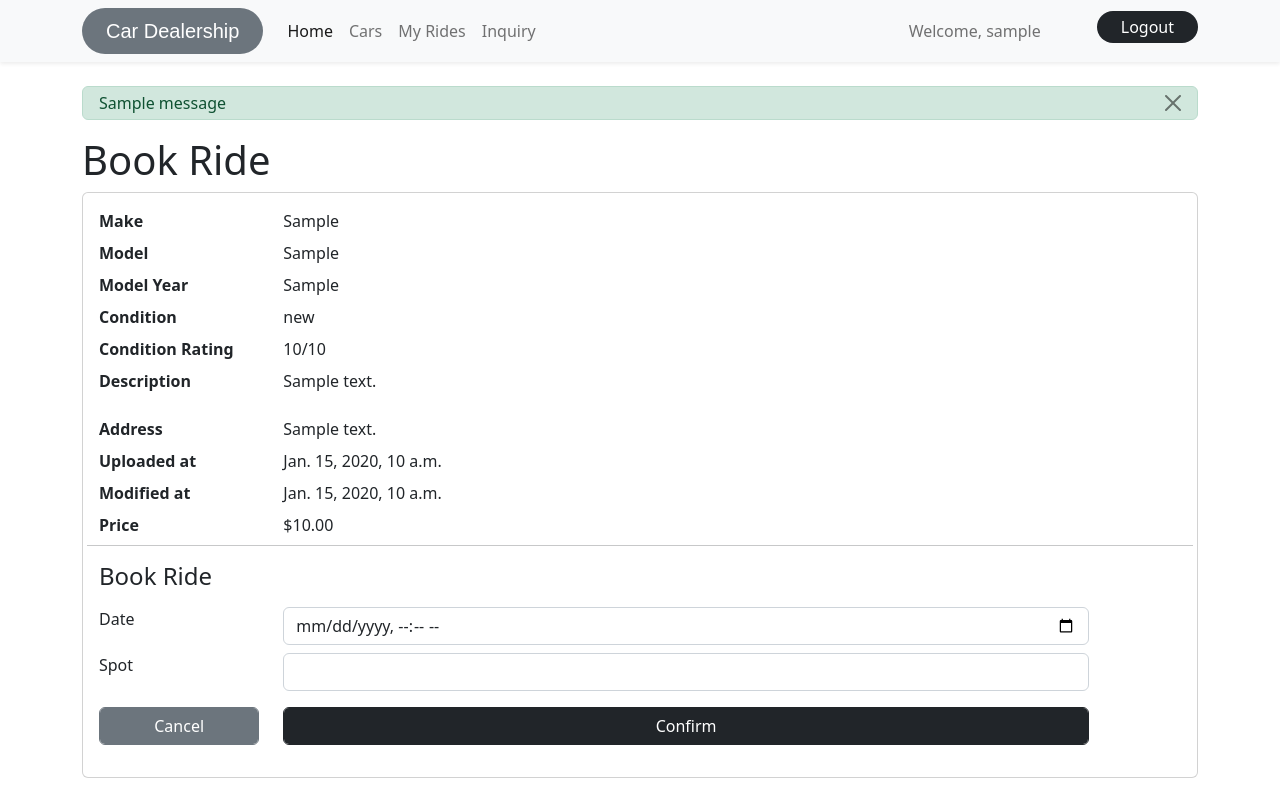
After one commit to samiu11ah/car_dealership, a Django app: page /book_ride/1 in a window 1280 px wide. The commit adds this page. Run offline with Django 4.2, Linux system fonts and the light colour scheme; a user stored in the database is signed in; tables that the repository leaves empty hold one stand-in row (values such as "Sample post"); one stand-in notice (Sample message) is shown; some web fonts are replaced.

Commit message:
abitity to book ride and next url implementation of done

```diff
--- /dev/null
+++ b/base/templates/base/book_ride.html
@@ -0,0 +1,77 @@
+{% include 'base/layout.html' %}
+
+{% block body %}
+<div class="container">
+    <h1>Book Ride</h1>
+
+    <div class="card">
+        <div class="card-body pl-5">
+
+            <dl class="row">
+              <dt class="col-sm-6 col-md-2">Make</dt>
+              <dd class="col-sm-6 col-md-9">{{ car.make }}</dd>
+
+              <dt class="col-sm-6 col-md-2">Model</dt>
+              <dd class="col-sm-6 col-md-9">{{ car.model }}</dd>
+
+              <dt class="col-sm-6 col-md-2">Model Year</dt>
+              <dd class="col-sm-6 col-md-9">{{ car.model_year }}</dd>
+
+              <dt class="col-sm-6 col-md-2">Condition</dt>
+              <dd class="col-sm-6 col-md-9">{{ car.condition }}</dd>
+
+              <dt class="col-sm-6 col-md-2">Condition Rating</dt>
+              <dd class="col-sm-6 col-md-9">{{ car.condition_rating }}/10</dd>
+
+              <dt class="col-sm-6 col-md-2">Description</dt>
+              <dd class="col-sm-6 col-md-9">{{ car.description | linebreaks }}</dd>
+
+
+              <dt class="col-sm-6 col-md-2">Address</dt>
+              <dd class="col-sm-6 col-md-9">{{ car.address }}</dd>
+
+              <dt class="col-sm-6 col-md-2">Uploaded at</dt>
+              <dd class="col-sm-6 col-md-9">{{ car.uploaded_at }}</dd>
+              <dt class="col-sm-6 col-md-2">Modified at</dt>
+              <dd class="col-sm-6 col-md-9">{{ car.modified_at }}</dd>
+              <dt class="col-sm-6 col-md-2">Price</dt>
+              <dd class="col-sm-6 col-md-9">${{ car.price }}</dd>
+
+
+              <hr>
+              <h4>Book Ride</h4>
+
+              <form action="" method="post">
+                {% csrf_token %}
+                <div class="row">
+                    <div class="col-sm-12 col-md-2 mt-2">Date</div>
+                    <div class="col-sm-12 col-md-9 mt-2"><input required type="datetime-local" name="ride_datetime" class="form-control"></div>
+                    {% comment %} <div class="col-sm-12 col-md-2 mt-2">Time</div>
+                    <div class="col-sm-12 col-md-9 mt-2"><input required type="time" name="ride_time" class="form-control"></div> {% endcomment %}
+                    <div class="col-sm-12 col-md-2 mt-2">Spot</div>
+                    <div class="col-sm-12 col-md-9 mt-2"><input required type="text" name="ride_spot" class="form-control"></div>
+
+
+
+
+                <div class="col-sm-12 col-md-2 mt-3">
+                    <a href="{% url 'cars' %}" class="btn btn-secondary form-control col-sm-2">Cancel</a>
+                </div>
+
+                <div class="col-sm-12 col-md-9 mt-3">
+                    <button type="submit" class="btn btn-dark form-control col-sm-9">Confirm</button>
+                </div>
+
+                </div>
+
+
+              </form>
+
+
+
+            </dl>
+
+        </div>
+    </div>
+</div>
+{% endblock body %}
--- a/base/templates/base/layout.html
+++ b/base/templates/base/layout.html
@@ -11,6 +11,8 @@
     <style>
       @import url('https://fonts.googleapis.com/css2?family=Kaushan+Script&family=Nunito:ital,wght@1,700&family=Sono:wght@600&display=swap');
     </style>
+    <link rel="stylesheet" href="https://cdnjs.cloudflare.com/ajax/libs/animate.css/4.1.1/animate.min.css"/>
+
 
   </head>
   <body>
@@ -31,7 +33,7 @@
               </li>
               {% if request.user.is_authenticated %}
               <li class="nav-item">
-                <a class="nav-link" href="#">My Rides</a>
+                <a class="nav-link" href="{% url 'my_rides' %}">My Rides</a>
               </li>
               {% endif %}
               <li class="nav-item">
@@ -45,7 +47,7 @@
                 <a class="nav-link mx-5" href="#">Welcome, {{request.user.username}}</a>
               </li>
               <li class="nav-item">
-                <a class="nav-link px-4 py-2 rounded-pill text-bg-dark" href="{% url 'user_logout' %}">Logout</a>
+                <a class="nav-link px-4 py-1 rounded-pill text-bg-dark" href="{% url 'user_logout' %}">Logout</a>
               </li>
               {% else %}
               <li class="nav-item">
@@ -65,9 +67,9 @@
         <br>
         <div class="container">
           {% for message in messages %}
-          <div class="alert {{ message.tags }} alert-dismissible fade show" role="alert">
+          <div class="alert {{ message.tags }} alert-dismissible animate__animated animate__headShake py-1" role="alert">
             {{ message }}
-            <button type="button" class="btn-close" data-bs-dismiss="alert" aria-label="Close"></button>
+            <button type="button" class="btn-close py-2" data-bs-dismiss="alert" aria-label="Close"></button>
           </div>
         {% endfor %}
         </div>
--- a/base/urls.py
+++ b/base/urls.py
@@ -4,7 +4,9 @@ from . import views
 urlpatterns = [
     path('', views.index, name="index"),
     path('cars/', views.cars, name='cars'),
-    path('car_details/<str:id>', views.car_details, name='car_details'),
+    path('my_rides/', views.my_rides, name='my_rides'),
+    path('book_ride/<str:car_id>', views.book_ride, name='book_ride'),
+
     path('register/', views.register, name='register'),
     path('user_login/', views.user_login, name='user_login'),
     path('user_logout/', views.user_logout, name='user_logout'),
--- a/base/views.py
+++ b/base/views.py
@@ -7,17 +7,40 @@ from django.conf import settings
 from .models import Car, Inquiry, RideRecord
 import requests
 import json
+from datetime import datetime
 # Create your views here.
 
 def index(request):
     return render(request, 'base/index.html')
 
+def my_rides(request):
+    context = {}
+    context['my_rides'] = RideRecord.objects.filter(user=request.user)
+    return render(request, 'base/my_rides.html', context)
 
-def car_details(request, id):
-    return render(request, 'base/car_details.html')
+@login_required
+def book_ride(request, car_id):
+    context = {}
+    car = Car.objects.get(id=car_id)
+
+    if request.method == "POST":
+        ride_datetime = request.POST.get('ride_date')
+        # ride_time = request.POST.get('ride_time')
+        ride_spot = request.POST.get('ride_spot')
+        # 2022-11-30 12:12
+
+        ride_record = RideRecord(car=car, user=request.user, ride_datetime=ride_datetime, spot=ride_spot)
+        ride_record.save()
+        messages.success(request, 'Booked ride')
+        print(ride_datetime)
+        # return redirect('my_rides')
+
+    context['car'] = car
+    return render(request, 'base/book_ride.html', context)
 
 def cars(request):
     context = {}
+
     context['cars'] = Car.objects.all()
     # context['cars'] = RideRecord.objects.filter(user=request.user)
     return render(request, 'base/cars.html', context)
@@ -40,14 +63,22 @@ def register(request):
                 u = authenticate(username=username, password=password1)
                 if u is not None:
                     login(request, u)
-                    messages.success(request, f'User created and logged in as {user.username}')
-                    return redirect('index')
+                    if 'next' in request.GET:
+                        messages.success(request, f'User created and logged in as {u.username}, please proceed with booking car ride.')
+                        return redirect(request.GET.get('next'))
+                    else:
+                        messages.success(request, f'User created and logged in as {user.username}')
+                        return redirect('index')
+
             except:
                 messages.error(request, 'Something went wrong, try again')
                 return redirect('register')
         else:
             messages.error(request, 'Passwords not matching, retry')
             return redirect('register')
+
+    if 'next' in request.GET:
+        messages.success(request, f'After creating account, You will be redirected to booking car ride page.')
 
     return render(request, 'base/register.html')
 
@@ -56,16 +87,25 @@ def user_login(request):
         username = request.POST.get('username')
         password = request.POST.get('password')
         user = authenticate(username=username, password=password)
-        print(username)
-        print(password)
-        print(user)
         if user is not None:
             login(request, user)
-            messages.success(request, f'Logged in as {user.username}')
-            return redirect('index')
+            if 'next' in request.GET:
+                messages.success(request, f'Logged in as {user.username}, please proceed with booking car ride.')
+                return redirect(request.GET.get('next'))
+            else:
+                messages.success(request, f'Logged in as {user.username}')
+                return redirect('index')
         else:
             messages.error(request, 'Something went wrong')
+            if 'next' in request.GET:
+                next_url = request.GET.get('next')
+                return redirect(f'/user_login/?next={next_url}')
             return redirect('user_login')
+
+
+    if 'next' in request.GET:
+        messages.success(request, f'After login, You will be redirected to booking car ride page.')
+
     return render(request, 'base/user_login.html')
 
 def user_logout(request):
--- a/car_dealership/settings.py
+++ b/car_dealership/settings.py
@@ -131,6 +131,7 @@ MEDIA_URL = 'media/'
 MEDIA_ROOT = os.path.join(BASE_DIR, 'media')
 
 LOGIN_REDIRECT_URL = 'index'
+LOGIN_URL = 'user_login'
 
 from django.contrib.messages import constants as messages
 
```
Also changed, not shown: base/templates/base/car_details.html (deleted, +0 -7 lines), base/templates/base/cars.html (+8 -8 lines), base/templates/base/my_rides.html (added, +32 -0 lines), base/templates/base/register.html (+10 -1 lines), base/templates/base/user_login.html (+9 -1 lines).
